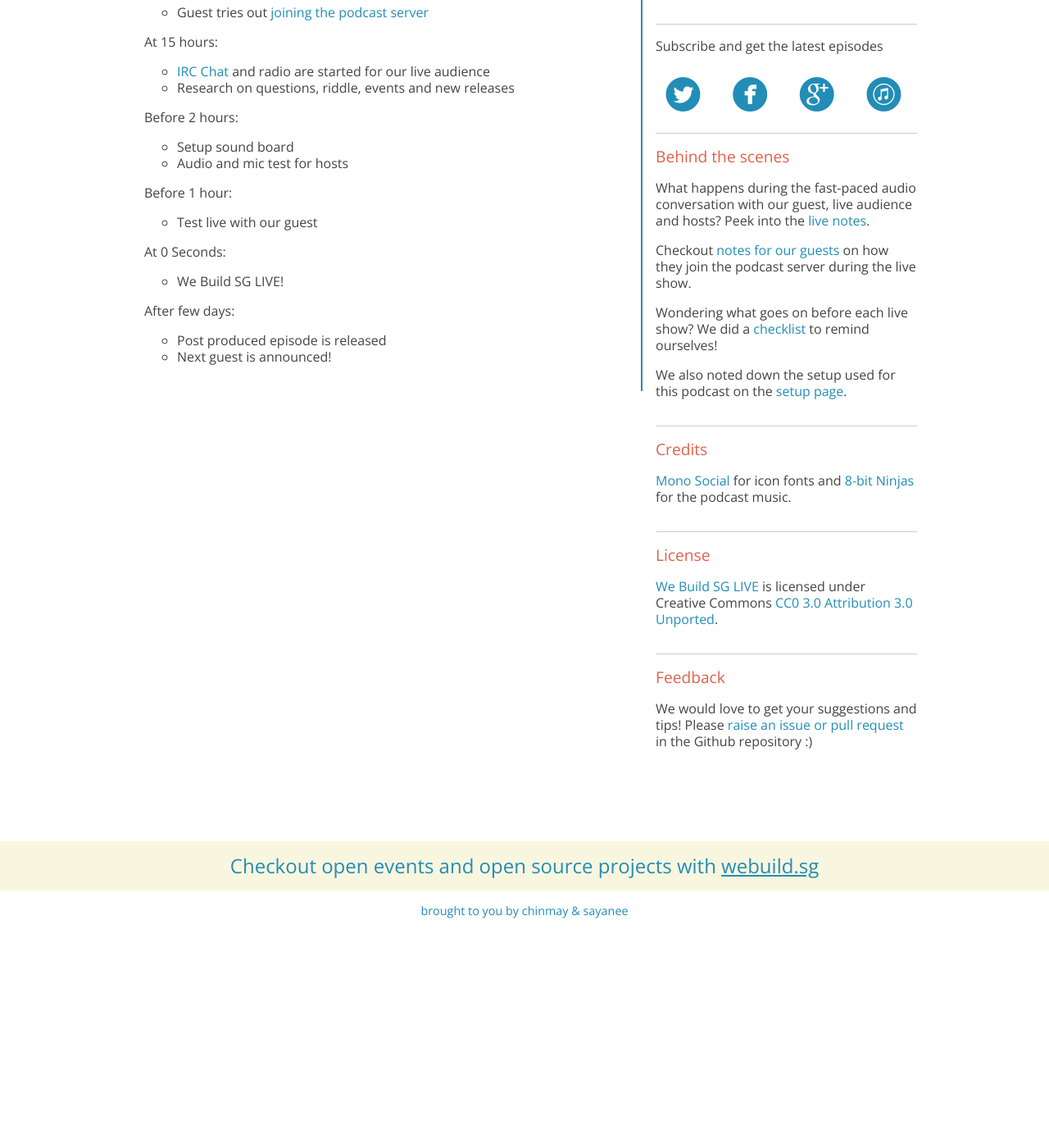
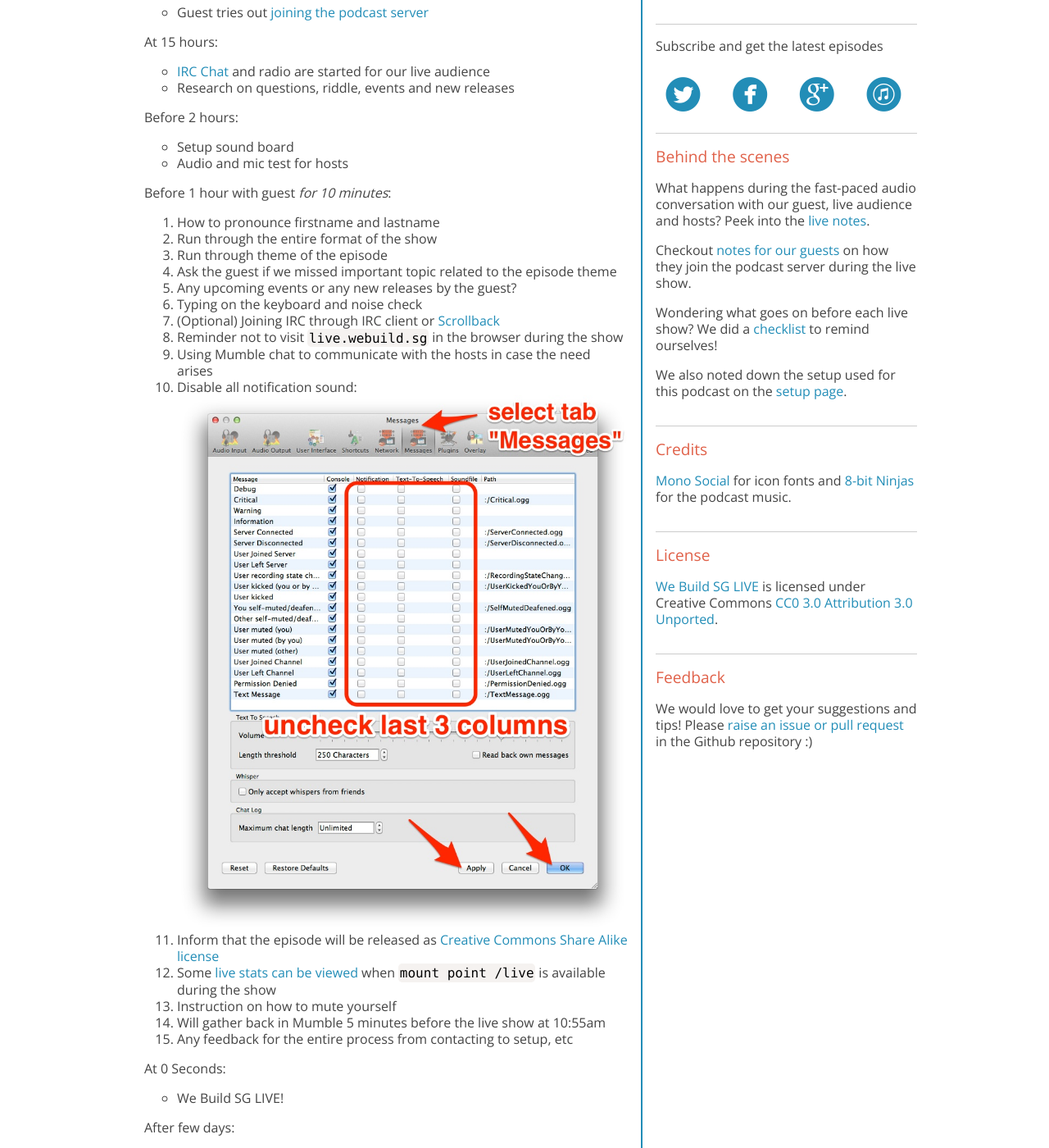
Before and after one commit to webuildsg/live, a Jekyll site: the page built from checklist.md, in a window 1280 px wide and 1400 px high, scrolled down 657 px. Shown: the whole window at 82% size. Built offline with Jekyll 4.4.1, drawn with Linux system fonts in a browser that asks for light colours; Markdown is read by kramdown in place of the engine named in the settings; before the commit the page ends 1809 px from its top, so only the background shows below that.

Commit message:
added final checklist. #48

```diff
--- a/checklist.md
+++ b/checklist.md
@@ -26,9 +26,25 @@ Before 2 hours:
 - Setup sound board
 - Audio and mic test for hosts
 
-Before 1 hour:
+<a name="final"></a>
+Before 1 hour with guest *for 10 minutes*:
 
-- Test live with our guest
+1. How to pronounce firstname and lastname
+1. Run through the entire format of the show
+1. Run through theme of the episode
+1. Ask the guest if we missed important topic related to the episode theme
+1. Any upcoming events or any new releases by the guest?
+1. Typing on the keyboard and noise check
+1. (Optional) Joining IRC through IRC client or [Scrollback](https://scrollback.io/webuildsg)
+1. Reminder not to visit `live.webuild.sg` in the browser during the show
+1. Using Mumble chat to communicate with the hosts in case the need arises
+1. Disable all notification sound:
+  ![]({{site.url}}/img/guest-notes-15.jpg)
+1. Inform that the episode will be released as [Creative Commons Share Alike license](http://creativecommons.org/licenses/by-sa/2.5/)
+1. Some [live stats can be viewed](http://listen.webuild.sg:8000/) when `mount point /live` is available during the show
+1. Instruction on how to mute yourself
+1. Will gather back in Mumble 5 minutes before the live show at 10:55am
+1. Any feedback for the entire process from contacting to setup, etc
 
 At 0 Seconds:
 
```
Also changed, not shown: guest-notes.md (+5 -2 lines).
